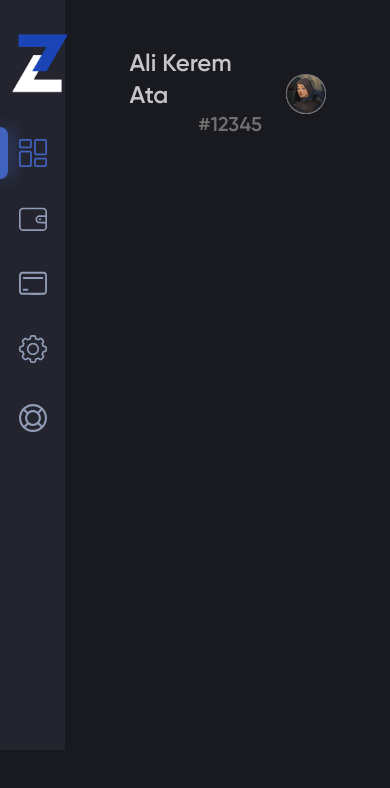
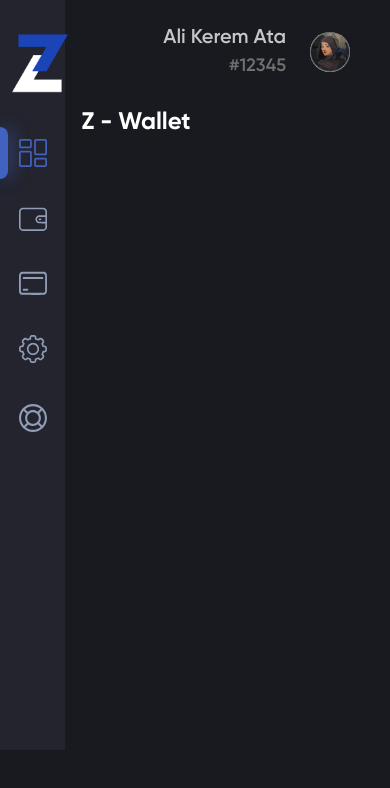
Before and after one commit to sabakukhyraa/xtrade-frontend, a React (Create React App) app: page / in a window 390 px wide. Shown: the top 788 px of the page. Built offline with nearby package versions, Linux system fonts and the light colour scheme.

Commit message:
walletstatus created, responsive edited

```diff
--- a/src/App.js
+++ b/src/App.js
@@ -2,13 +2,15 @@ import "./index.css";
 import "./components/Sidebar";
 import Sidebar from "./components/Sidebar";
 import ProfileSection from "./components/ProfileSection";
+import WalletStatus from "./components/WalletStatus";
 
 function App() {
   return (
     <div className="flex">
       <Sidebar />
-      <div className="flex items-center flex-col container">
+      <div className="flex items-center flex-col container lg:px-12">
         <ProfileSection />
+        <WalletStatus />
       </div>
     </div>
   );
--- a/src/components/ProfileSection.js
+++ b/src/components/ProfileSection.js
@@ -1,11 +1,11 @@
 export default function ProfileSection() {
   return (
-    <div className="flex items-center self-end gap-x-6 p-12">
+    <div className="flex items-center self-end gap-x-6 p-6 lg:p-8">
       <div className="flex flex-col items-end">
-        <h2 className="text-gray text-2xl font-semibold">Ali Kerem Ata</h2>
-        <p className="text-darkgray text-xl font-semibold">#12345</p>
+        <h2 className="text-gray text-xl lg:text-2xl font-semibold">Ali Kerem Ata</h2>
+        <p className="text-darkgray text-lg lg:text-xl font-semibold">#12345</p>
       </div>
-      <img className="object-cover rounded-full aspect-square w-10 h-10 md:w-20 md:h-20" src="/assets/exampleAvatar.jpg" alt="" />
+      <img className="object-cover rounded-full aspect-square w-10 h-10 lg:w-20 lg:h-20" src="/assets/exampleAvatar.jpg" alt="" />
     </div>
   );
 }
--- a/src/components/Sidebar.js
+++ b/src/components/Sidebar.js
@@ -4,13 +4,13 @@ export default function Sidebar() {
   return (
     <aside className="h-[750px] top-0 left-0 flex flex-col justify-between items-center bg-back-front font-semibold">
       <div>
-        <img className="md:m-8 md:my-12 logo" src="/assets/logo.png" alt="logo" />
+        <img className="lg:m-8 lg:my-12 logo" src="/assets/logo.png" alt="logo" />
         <ul className="text-faint flex flex-col navbar gap-y-4 text-2xl">
           <li className="active">
             <span></span>
             <div>
               <Icons iconName="Dashboard" />
-              <a className="md:inline-block hidden" href="/">
+              <a className="lg:inline-block hidden" href="/">
                 Dashboard
               </a>
             </div>
@@ -19,7 +19,7 @@ export default function Sidebar() {
             <span></span>
             <div>
               <Icons iconName="Wallet" />
-              <a className="md:inline-block hidden" href="/">
+              <a className="lg:inline-block hidden" href="/">
                 Wallet
               </a>
             </div>
@@ -28,7 +28,7 @@ export default function Sidebar() {
             <span></span>
             <div>
               <Icons iconName="Cards" />
-              <a className="md:inline-block hidden" href="/">
+              <a className="lg:inline-block hidden" href="/">
                 Cards
               </a>
             </div>
@@ -37,7 +37,7 @@ export default function Sidebar() {
             <span></span>
             <div>
               <Icons iconName="Settings" />
-              <a className="md:inline-block hidden" href="/">
+              <a className="lg:inline-block hidden" href="/">
                 Settings
               </a>
             </div>
@@ -46,14 +46,14 @@ export default function Sidebar() {
             <span></span>
             <div>
               <Icons iconName="FAQ" />
-              <a className="md:inline-block hidden" href="/">
+              <a className="lg:inline-block hidden" href="/">
                 FAQ
               </a>
             </div>
           </li>
         </ul>
       </div>
-      <span className="text-extraFaint text-xl font-semibold mb-2 md:inline hidden">
+      <span className="text-extraFaint text-xl font-semibold mb-2 lg:inline hidden">
         Lorem ipsum dolor
       </span>
     </aside>
--- /dev/null
+++ b/src/components/WalletStatus.js
@@ -0,0 +1,10 @@
+export default function WalletStatus() {
+  return (
+    <div className="flex flex-col items-start w-full">
+      <h1 className="text-white text-[24px] lg:text-[40px] font-bold">Z - Wallet</h1>
+      <div className="w-full bg-back-front">
+
+      </div>
+    </div>
+  )
+}
--- a/src/index.css
+++ b/src/index.css
@@ -58,7 +58,7 @@ html {
 
 .logo {
   width: clamp(4rem, 10vw, 6rem);
-  @apply md:m-12 my-8 mx-2
+  @apply lg:m-12 my-8 mx-2
 }
 
 .navbar li {
@@ -66,7 +66,7 @@ html {
 }
 
 .navbar li div {
-  @apply flex w-full items-center justify-center py-3 md:justify-start md:pl-12 md:pr-16 md:gap-x-8
+  @apply flex w-full items-center justify-center py-3 lg:justify-start lg:pl-12 lg:pr-16 lg:gap-x-8
 }
 
 .navbar li span {
```
